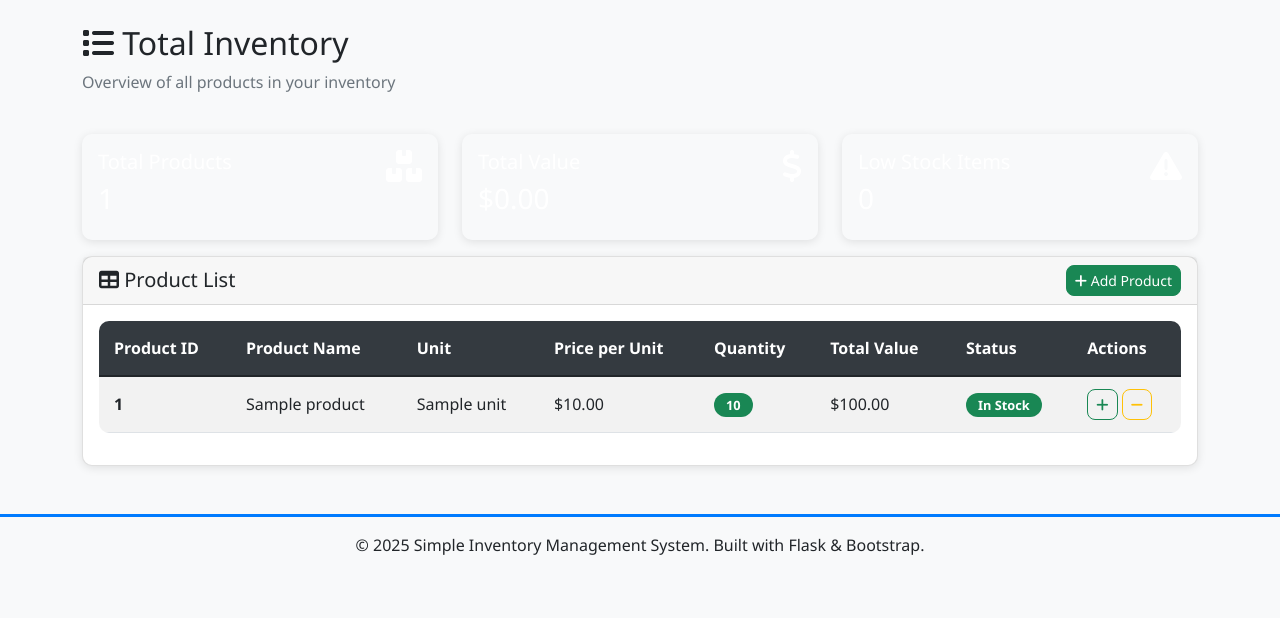
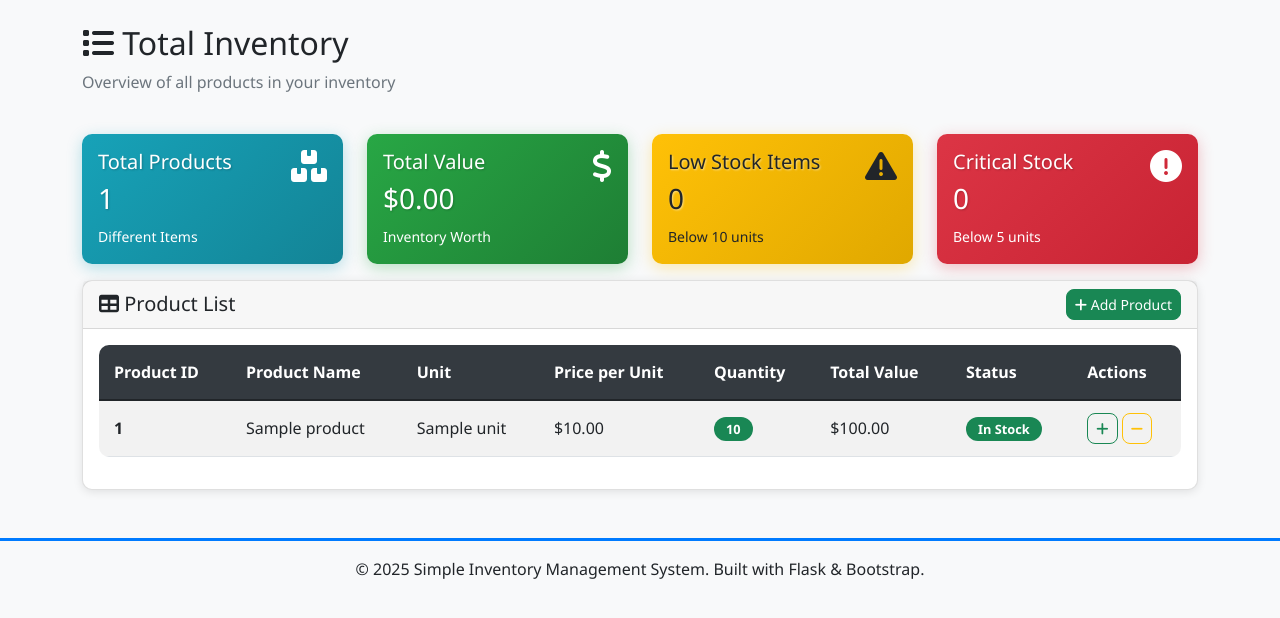
Before and after one commit to KanchanaRathnayaka847/Simple-Inventory-Management-system, a Flask app: template templates/inventory.html in a window 1280 px wide. Shown: the part 62-680 px from the top of the page. Run offline with Flask 3, Linux system fonts and the light colour scheme; the template is opened without the code that fills it: most values are stand-ins (such as "Sample title", 1, 10 or a date in 2020).

Commit message:
Fix dashboard visibility and add comprehensive stock monitoring

```diff
--- a/app.py
+++ b/app.py
@@ -101,14 +101,21 @@ def index():
 
 @app.route('/inventory')
 def view_inventory():
-    """Display inventory table with statistics"""
+    """Display inventory table with statistics including stock alerts"""
     products = inventory_manager.get_all_products()
     total_products = len(products)
     total_value = sum(p['price'] * p['quantity'] for p in products.values())
+
+    # Calculate stock statistics
+    low_stock_count = sum(1 for p in products.values() if p['quantity'] < 10)
+    critical_stock_count = sum(1 for p in products.values() if p['quantity'] < 5)
+
     return render_template('inventory.html',
                          products=products,
                          total_products=total_products,
-                         total_value=total_value)
+                         total_value=total_value,
+                         low_stock_count=low_stock_count,
+                         critical_stock_count=critical_stock_count)
 
 @app.route('/purchase', methods=['GET', 'POST'])
 def record_purchase():
--- a/static/css/style.css
+++ b/static/css/style.css
@@ -129,18 +129,46 @@ body {
     color: #721c24;
 }
 
-/* Statistics Cards */
-.card.bg-info, .card.bg-success, .card.bg-warning {
+/* Statistics Cards - Enhanced visibility with solid colors */
+.card.bg-info {
     border: none;
-    background: linear-gradient(135deg, var(--bs-info), var(--bs-info-dark)) !important;
+    background: linear-gradient(135deg, #17a2b8, #138496) !important;
+    color: white !important;
+    box-shadow: 0 4px 15px rgba(23, 162, 184, 0.3);
 }
 
 .card.bg-success {
-    background: linear-gradient(135deg, var(--bs-success), var(--bs-success-dark)) !important;
+    border: none;
+    background: linear-gradient(135deg, #28a745, #1e7e34) !important;
+    color: white !important;
+    box-shadow: 0 4px 15px rgba(40, 167, 69, 0.3);
 }
 
 .card.bg-warning {
-    background: linear-gradient(135deg, var(--bs-warning), var(--bs-warning-dark)) !important;
+    border: none;
+    background: linear-gradient(135deg, #ffc107, #e0a800) !important;
+    color: #212529 !important;
+    box-shadow: 0 4px 15px rgba(255, 193, 7, 0.3);
+}
+
+.card.bg-danger {
+    border: none;
+    background: linear-gradient(135deg, #dc3545, #c82333) !important;
+    color: white !important;
+    box-shadow: 0 4px 15px rgba(220, 53, 69, 0.3);
+}
+
+/* Statistics card text styling */
+.card.bg-info h5, .card.bg-info h3,
+.card.bg-success h5, .card.bg-success h3,
+.card.bg-danger h5, .card.bg-danger h3 {
+    color: white !important;
+    text-shadow: 1px 1px 2px rgba(0, 0, 0, 0.2);
+}
+
+.card.bg-warning h5, .card.bg-warning h3 {
+    color: #212529 !important;
+    text-shadow: 1px 1px 2px rgba(255, 255, 255, 0.5);
 }
 
 /* Product Items */
--- a/templates/inventory.html
+++ b/templates/inventory.html
@@ -11,14 +11,16 @@
 </div>
 
 {% if products %}
+<!-- Statistics Cards with improved visibility -->
 <div class="row mb-3">
-    <div class="col-md-4">
+    <div class="col-md-3">
         <div class="card bg-info text-white">
             <div class="card-body">
                 <div class="d-flex justify-content-between">
                     <div>
                         <h5>Total Products</h5>
                         <h3>{{ total_products }}</h3>
+                        <small>Different Items</small>
                     </div>
                     <div>
                         <i class="fas fa-boxes fa-2x"></i>
@@ -27,13 +29,14 @@
             </div>
         </div>
     </div>
-    <div class="col-md-4">
+    <div class="col-md-3">
         <div class="card bg-success text-white">
             <div class="card-body">
                 <div class="d-flex justify-content-between">
                     <div>
                         <h5>Total Value</h5>
                         <h3>${{ "%.2f"|format(total_value) }}</h3>
+                        <small>Inventory Worth</small>
                     </div>
                     <div>
                         <i class="fas fa-dollar-sign fa-2x"></i>
@@ -42,13 +45,16 @@
             </div>
         </div>
     </div>
-    <div class="col-md-4">
-        <div class="card bg-warning text-white">
+    {% set low_stock_items = products.values()|selectattr('quantity', 'lt', 10)|list %}
+    {% set critical_stock_items = products.values()|selectattr('quantity', 'lt', 5)|list %}
+    <div class="col-md-3">
+        <div class="card bg-warning">
             <div class="card-body">
                 <div class="d-flex justify-content-between">
                     <div>
                         <h5>Low Stock Items</h5>
-                        <h3>{{ products.values()|selectattr('quantity', 'lt', 10)|list|length }}</h3>
+                        <h3>{{ low_stock_items|length }}</h3>
+                        <small>Below 10 units</small>
                     </div>
                     <div>
                         <i class="fas fa-exclamation-triangle fa-2x"></i>
@@ -57,7 +63,37 @@
             </div>
         </div>
     </div>
+    <div class="col-md-3">
+        <div class="card bg-danger text-white">
+            <div class="card-body">
+                <div class="d-flex justify-content-between">
+                    <div>
+                        <h5>Critical Stock</h5>
+                        <h3>{{ critical_stock_items|length }}</h3>
+                        <small>Below 5 units</small>
+                    </div>
+                    <div>
+                        <i class="fas fa-exclamation-circle fa-2x"></i>
+                    </div>
+                </div>
+            </div>
+        </div>
+    </div>
 </div>
+
+<!-- Low Stock Alert Section -->
+{% if low_stock_items|length > 0 %}
+<div class="alert alert-warning mb-3">
+    <h6><i class="fas fa-exclamation-triangle"></i> Stock Alert!</h6>
+    <p class="mb-0">
+        <strong>{{ low_stock_items|length }}</strong> items are running low on stock (below 10 units).
+        {% if critical_stock_items|length > 0 %}
+        <strong>{{ critical_stock_items|length }}</strong> items are critically low (below 5 units).
+        {% endif %}
+        Consider restocking soon to avoid running out.
+    </p>
+</div>
+{% endif %}
 
 <div class="card">
     <div class="card-header d-flex justify-content-between align-items-center">
```
